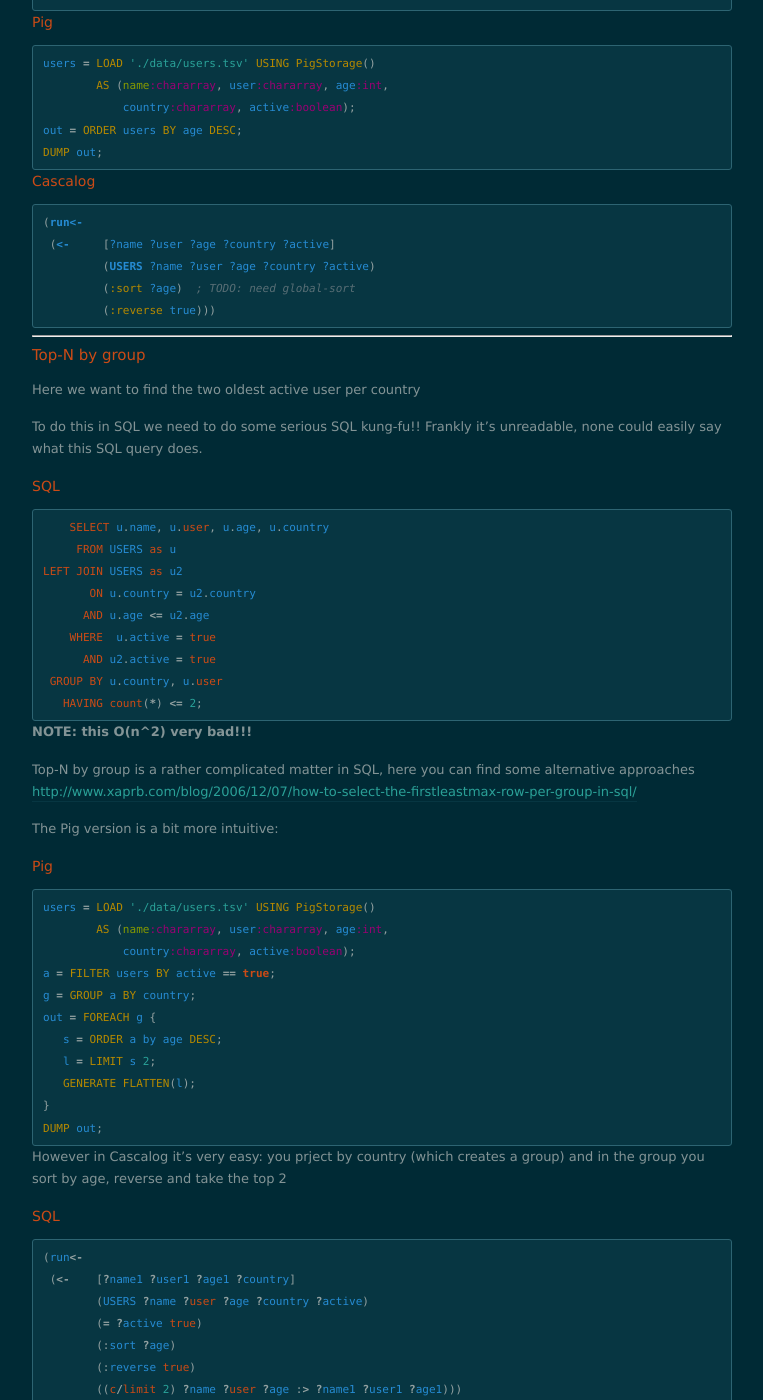
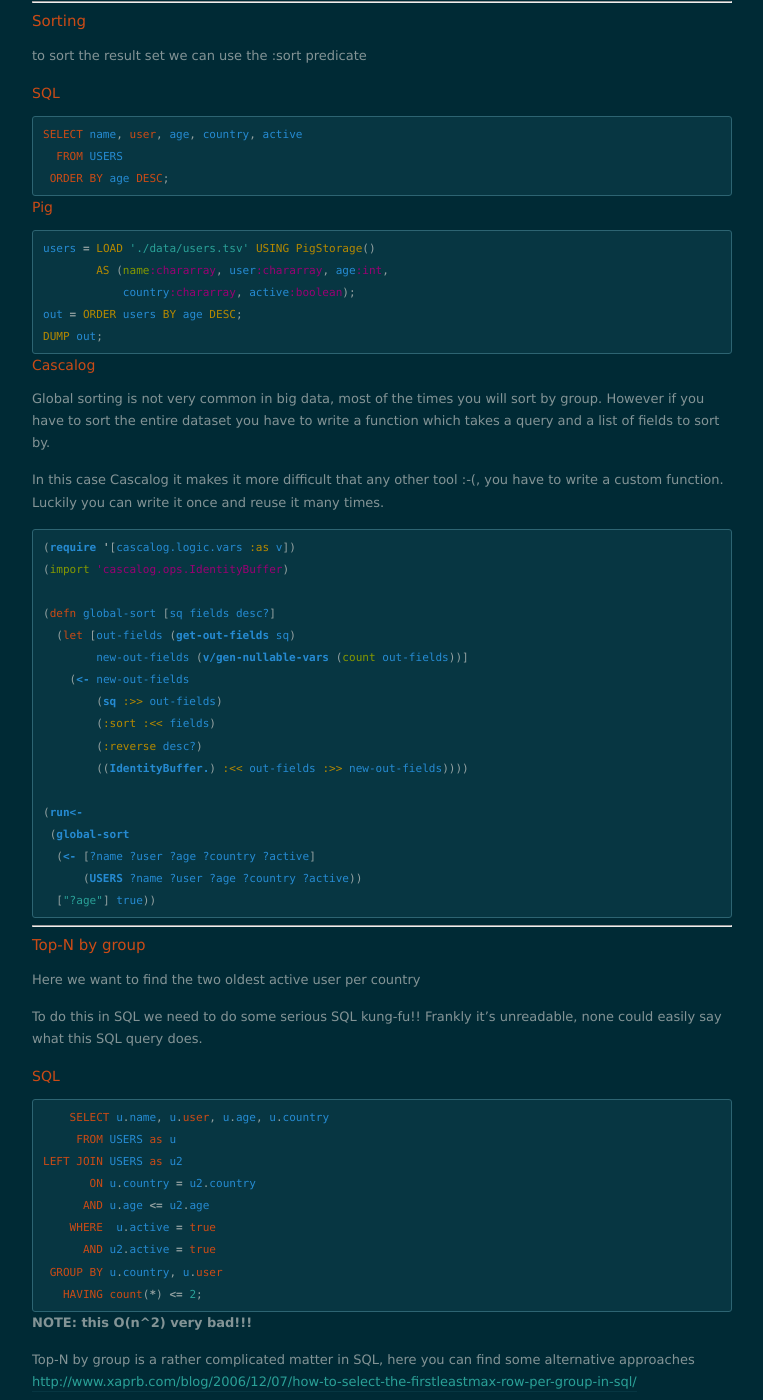
Before and after one commit to BrunoBonacci/brunobonacci.github.io, a Jekyll site: the page built from _posts/2014-06-01-cascalog-by-examples-part1.markdown, in a window 1280 px wide and 1400 px high, scrolled down 8726 px. Shown: the whole window, without its empty margins (258-1021 px from the left). Built offline with Jekyll 4.4.1, drawn with Linux system fonts in a browser that asks for light colours; nearby versions of some CDN libraries; comment, search, counter and statistics services are not loaded; some of the changed text lies outside the part shown.

Commit message:
Global sorting

```diff
--- a/_posts/2014-06-01-cascalog-by-examples-part1.markdown
+++ b/_posts/2014-06-01-cascalog-by-examples-part1.markdown
@@ -20,6 +20,8 @@
 
 There are other reasons for which Cascalog is better than Pig, Hive et al. Just to mention few you have a very easy and high level query language which is based on logic programming and rule inference, you can and it is encouraged to write sub-queries and reuse them. Therefore you can write complex processing by composing simple sub-queries. Cascalog comes with a framework to test your queries and jobs while other tools have very little to support testing. If you have done any non-trivial job with Hadoop you know the pain of running job over and over and have to fix one error at the time. The integration of Midje (a Clojure testing tool) with Cascalog enables you to write completely in-memory tests which will behave like in the Hadoop cluster. Finally probably one of the most important feature, you have a REPL (Read, Eval, Print Loop) which enables you to explore your data in a more interactive way.
 
+Another big reason for using Cascalog is that you can reuse your query and trasnformation in both: a batch process or a real-time streaming solution. In fact Cascalog is just an higher lever abstraction on top of Cascading. Cascalog allows you to compile your query into a lower level concrete execution plan, and you could also write a custom comiler to generate an execution plan for a tool which you want to use. For example Cascalog query can be compiled to MapReduce jobs, to SQL or Apache Storm.
+
 In this post I won't be able to cover all those topics but I will try to give a good introduction to the basic querying capabilities. I will try to write a follow up post with more advanced use.
 
 # Stop talking and let me see some code...
@@ -27,7 +29,7 @@
 To start you will need to install [Leiningen](http://leiningen.org/), then you can clone the repo which contains the data used for this post and the query samples.
 
 {% highlight bash %}
-git clone TODO:
+git clone https://github.com/BrunoBonacci/cascalog-examples.git
 cd cascalog-examples
 lein repl
 nREPL server started on port 53433 on host 127.0.0.1
@@ -118,7 +120,9 @@
      (USERS ?name ?user ?age ?country ?active))
 {% endhighlight %}
 
-
+Here Cascalog adds an implicit reduce step to remove duplicates.
+If we really whish to have the same query as SQL and Pig we should
+add `(:distinct false)` on our Cascalog query.
 
 In reality the above query is split in to parts:
 one is the actual query the second part is the
@@ -477,12 +481,34 @@
 
 
 ### Cascalog
+Global sorting is not very common in big data,
+most of the times you will sort by group.
+However if you have to sort the entire dataset
+you have to write a function which takes
+a query and a list of fields to sort by.
+
+In this case Cascalog it makes it more difficult that
+any other tool :-(, you have to write a custom function.
+Luckily you can write it once and reuse it many times.
+
 {% highlight Clojure %}
+(require '[cascalog.logic.vars :as v])
+(import 'cascalog.ops.IdentityBuffer)
+
+(defn global-sort [sq fields desc?]
+  (let [out-fields (get-out-fields sq)
+        new-out-fields (v/gen-nullable-vars (count out-fields))]
+    (<- new-out-fields
+        (sq :>> out-fields)
+        (:sort :<< fields)
+        (:reverse desc?)
+        ((IdentityBuffer.) :<< out-fields :>> new-out-fields))))
+
 (run<-
- (<-     [?name ?user ?age ?country ?active]
-         (USERS ?name ?user ?age ?country ?active)
-         (:sort ?age)  ; TODO: need global-sort
-         (:reverse true)))
+ (global-sort
+  (<- [?name ?user ?age ?country ?active]
+      (USERS ?name ?user ?age ?country ?active))
+  ["?age"] true))
 {% endhighlight %}
 
 ---
@@ -701,6 +727,8 @@
  GROUP BY s.game, s.user
    HAVING count(*) <=3;
 {% endhighlight %}
+**NOTE: this O(n^2) very bad!!!**
+
 
 ### Pig
 {% highlight Ruby %}
@@ -733,3 +761,12 @@
 
 ## Conclusion
 Has we seen in the previous exaples Cascalog is very compact and intuitive. Compared to Pig and SQL is slightly more succint. However in more complex examples is were we can really appreciate its simplicity. Again, Cascalog has plenty of other features which I will try to cover in future posts. The best way to learn it is to try it, and if you find difficulties you can always post a message to the [Cascalog user group](https://groups.google.com/forum/#!forum/cascalog-user).
+
+
+---
+
+For this article I've used:
+
+  - Cascalog 2.0 with Clojure 1.5.1
+  - Apache Pig 0.12.1
+  - MySql 5.5.37
```
